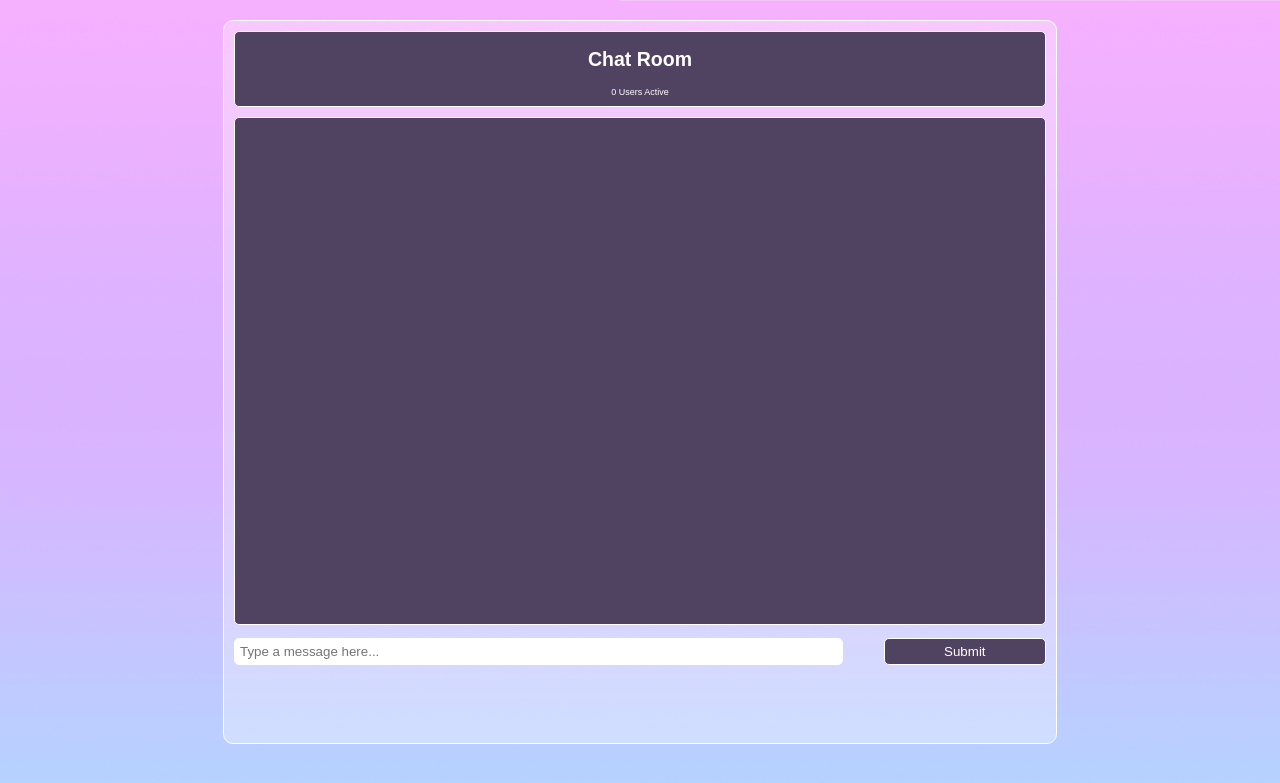
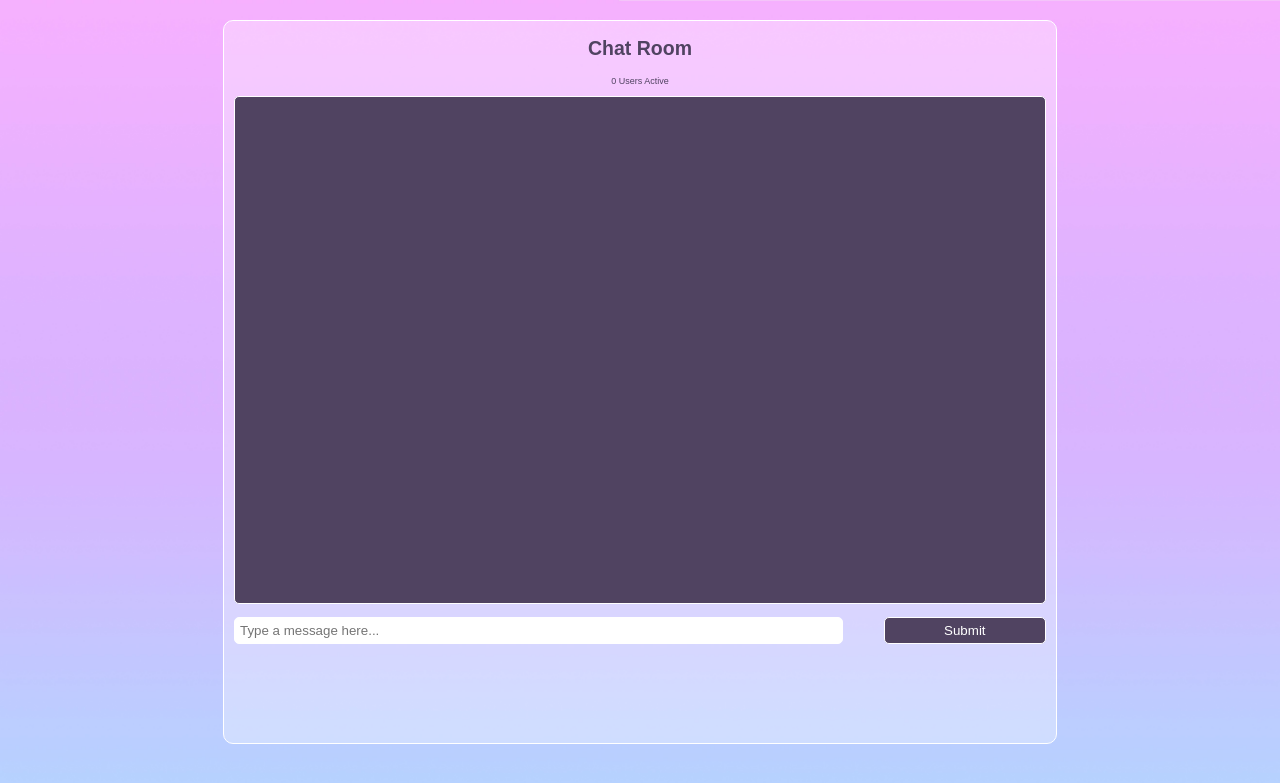
Before and after one commit to dhvanim/Chit-Chat, a Flask app: page / in a window 1280 px wide. Shown: the top 783 px of the page. Run offline with Flask 2, Linux system fonts and the light colour scheme; style sheets or scripts are compiled from the project's sources.

Commit message:
fixed chatbox console issue

```diff
--- a/static/style.css
+++ b/static/style.css
@@ -22,11 +22,11 @@ body {
 
 .header {
     text-align:center;
-    color:#fff;
+    color:#504361;
     margin: 10px 10px;
     border-radius:5px;
-    background-color:#504361;
-    border:1.5px solid #fff;
+/*    background-color:#504361;
+    border:1.5px solid #fff; */
 }
 
 .header p {
```
Also changed, not shown: scripts/ChatBox.jsx (+5 -5 lines).
